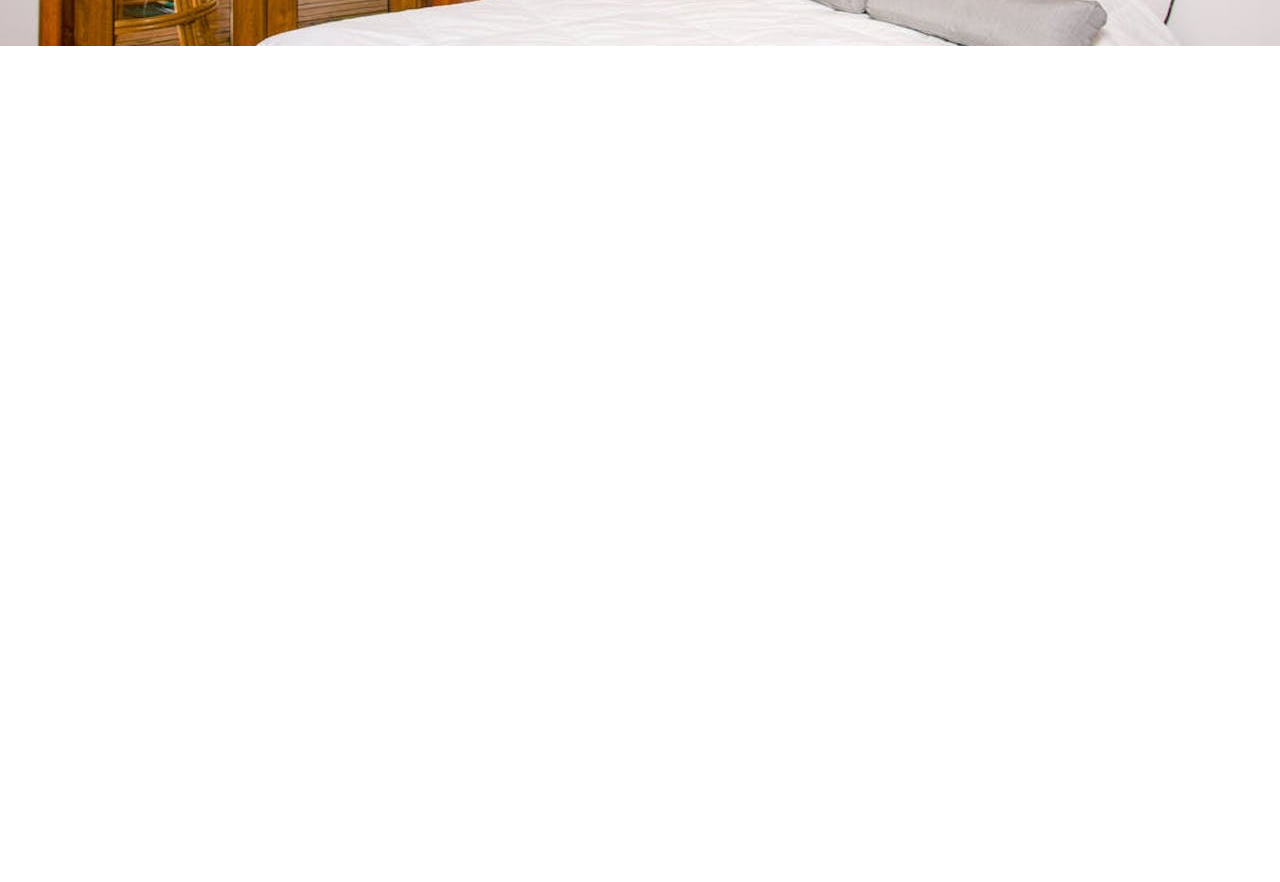
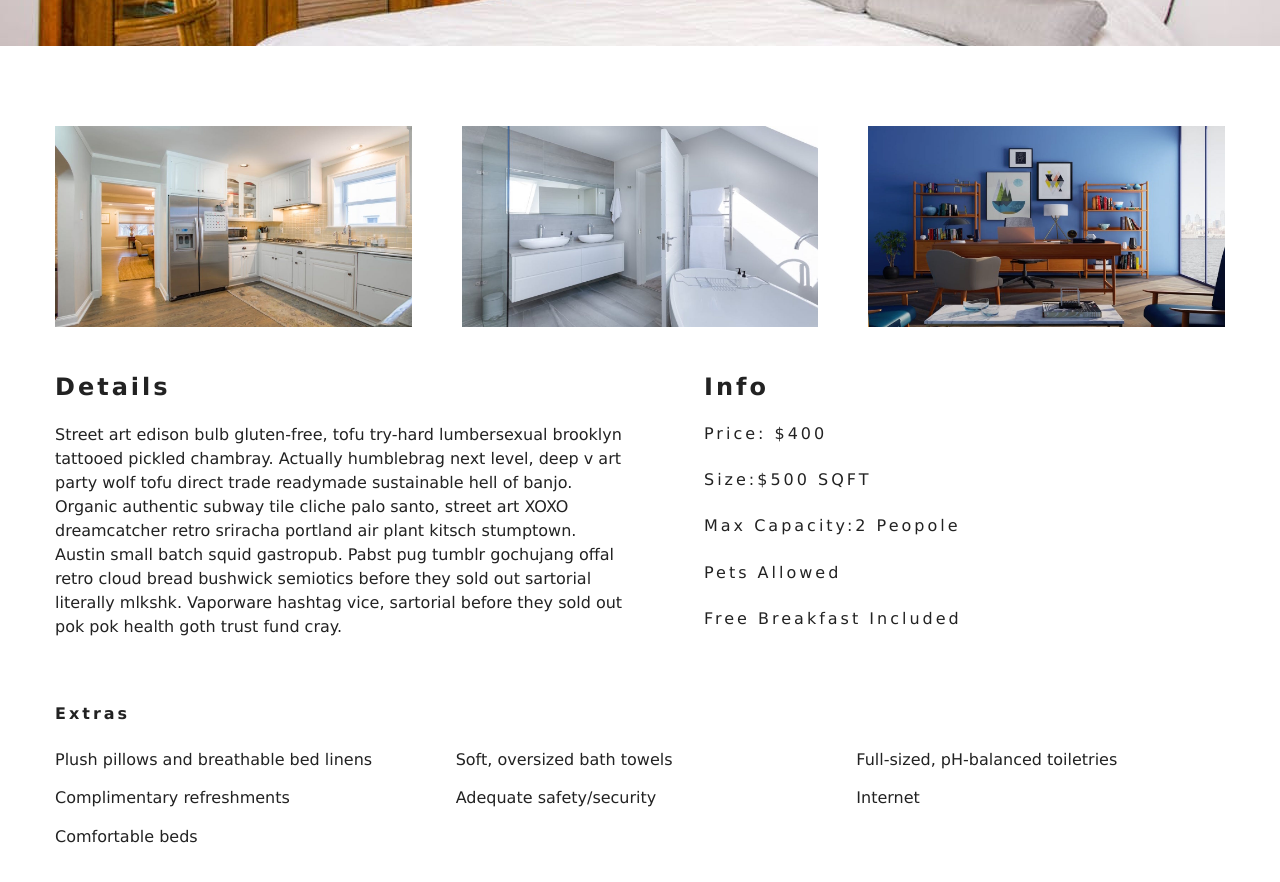
Before and after one commit to gouribhise/beach-resort, a React (Create React App) app: page /rooms/double-deluxe in a window 1280 px wide. Shown: the part 500-1382 px from the top of the page. Before the commit the page ends 800 px from the top, so only its background shows below. Built offline with nearby package versions, Linux system fonts and the light colour scheme.

Commit message:
completed showing all info of single room

```diff
--- a/src/pages/SingleRoom.js
+++ b/src/pages/SingleRoom.js
@@ -27,14 +27,52 @@
       </div>
     }
     const {name,description,capacity,size,price,extras,breakfast,pets,images}=room
+    const [mainImg,...defaultImg]=images
     return(
-      <StyledHero img={images[0]||this.state.defaultBcg}>
+      <>
+      <StyledHero img={mainImg||this.state.defaultBcg}>
          <Banner title={`${name} room`}>
             <Link to="/rooms" className="btn-primary">
             back to rooms
             </Link>
          </Banner>
       </StyledHero>
+      <section className="single-room">
+      <div className="single-room-images">
+      {defaultImg.map((item,index)=>{
+      return  <img key={index} src={item} alt ={name}/>
+      })}
+      </div>
+      <div className="single-room-info">
+       <article className='desc'>
+         <h3>details</h3>
+         <p>{description}</p>
+       </article>
+       <article className="info">
+         <h3>info</h3>
+         <h6>price: ${price}</h6>
+         <h6> size:${size} SQFT</h6>
+         <h6> max capacity:{capacity>1?`${capacity} peopole`
+         :`${capacity}person`}</h6>
+         <h6>
+         {pets?"pets allowed":"no pets allowed"}
+         </h6>
+         <h6>
+         {breakfast && "free breakfast included"}
+         </h6>
+
+       </article>
+      </div>
+      </section>
+      <section className="room-extras">
+        <h6>extras</h6>
+        <ul className="extras">
+         {extras.map((item,index)=>{
+           return <li key={index}>{item}</li>
+         })}
+        </ul>
+      </section>
+      </>
     )
   }
 }
```
